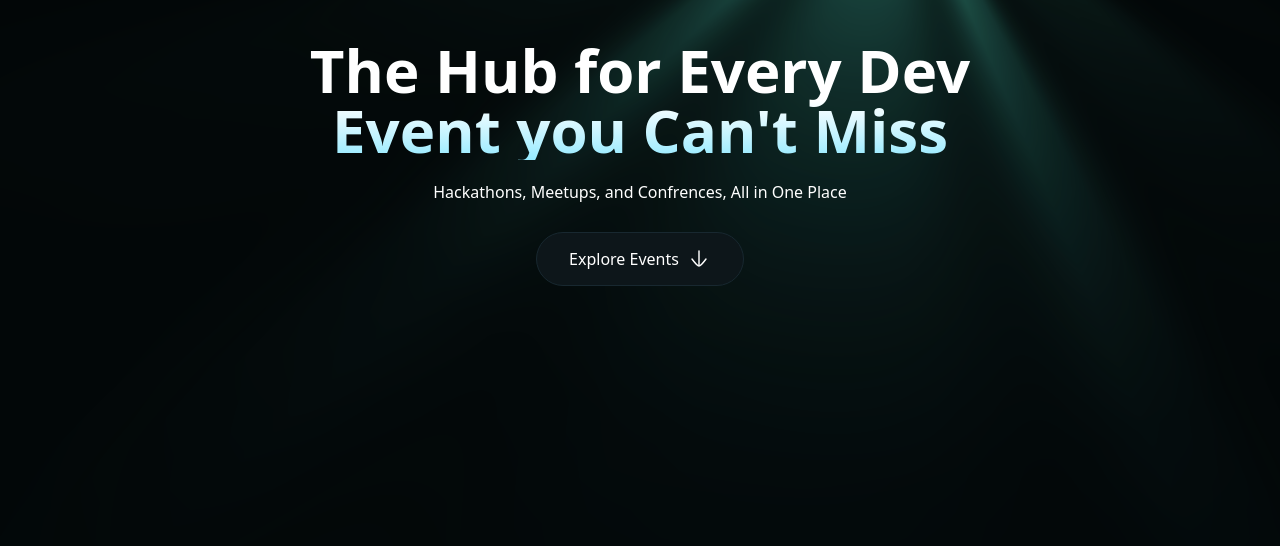
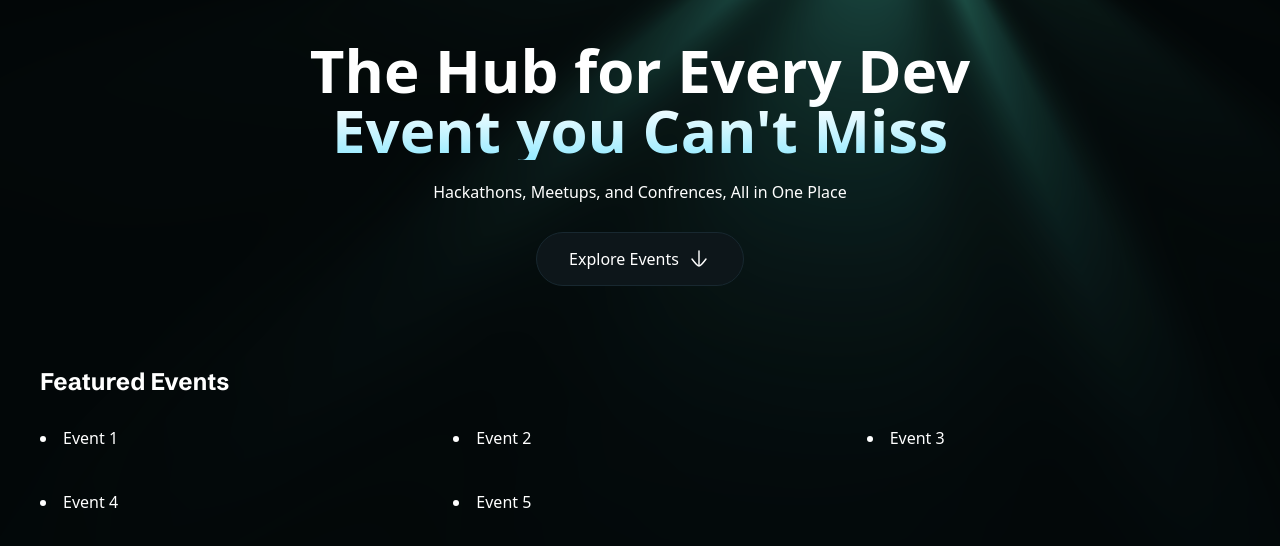
Before and after one commit to WilliamRossCrane/event-platform, a Next.js app: page / in a window 1280 px wide. Shown: the top 546 px of the page. Built offline with nearby package versions, Linux system fonts and the light colour scheme; a web font is replaced by a local one.

Commit message:
Feat(Events Div - Homepage): Added an events div for the homepage for featured events, data will later be updated with event information.

```diff
--- a/app/page.tsx
+++ b/app/page.tsx
@@ -7,6 +7,16 @@
       <p className="text-center mt-5">Hackathons, Meetups, and Confrences, All in One Place</p>
 
       <ExploreBtn />
+
+      <div className="mt-20 space-y-7">
+        <h3>Featured Events</h3>
+
+        <ul className="events">
+          {[1, 2, 3, 4, 5].map((event) => (
+            <li key={event}>Event {event}</li>
+          ))}
+        </ul>
+      </div>
     </section>
   );
 };
```
